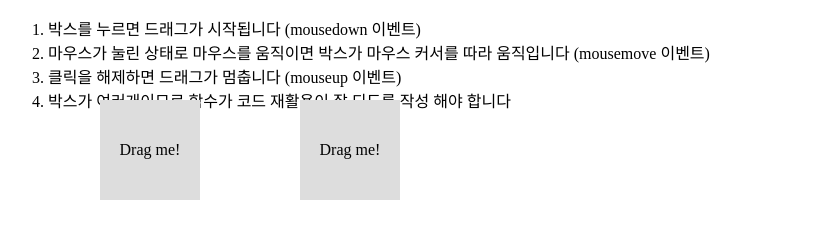
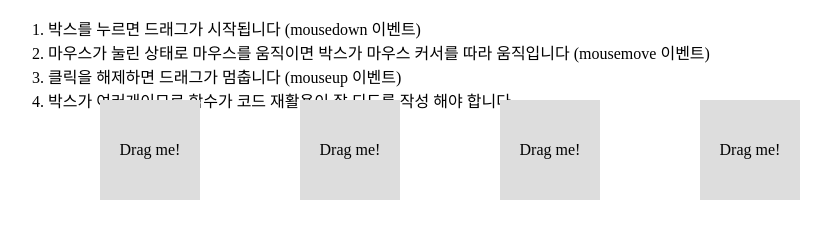
Before and after one commit to Yummy-sk/start-fe, a plain HTML site: page 06/quiz05/index.html in a window 1280 px wide. Shown: the whole page, without its empty margins (0-831 px from the left). Drawn offline with Linux system fonts and the light colour scheme.

Commit message:
feat: quiz06 여러 박스 추가

```diff
--- a/06/quiz05/app.js
+++ b/06/quiz05/app.js
@@ -1,8 +1,13 @@
 $box = document.querySelector('.box');
 $box1 = document.querySelector('.box1');
+$box2 = document.querySelector('.box2');
+$box3 = document.querySelector('.box3');
 
 App($box);
 App($box1);
+App($box2);
+App($box3);
+
 
 function App(box) {
     const dragPos = { x: 0, y: 0 };
--- a/06/quiz05/index.html
+++ b/06/quiz05/index.html
@@ -19,11 +19,19 @@
             .box1 {
                 left: 300px;
             }
+            .box2 {
+                left: 500px;
+            }
+            .box3 {
+                left: 700px;
+            }
         </style>
     </head>
     <body>
         <div class="box">Drag me!</div>
         <div class="box box1">Drag me!</div>
+        <div class="box box2">Drag me!</div>
+        <div class="box box3">Drag me!</div>
 
         <ol>
             <li>박스를 누르면 드래그가 시작됩니다 (mousedown 이벤트)</li>
```
